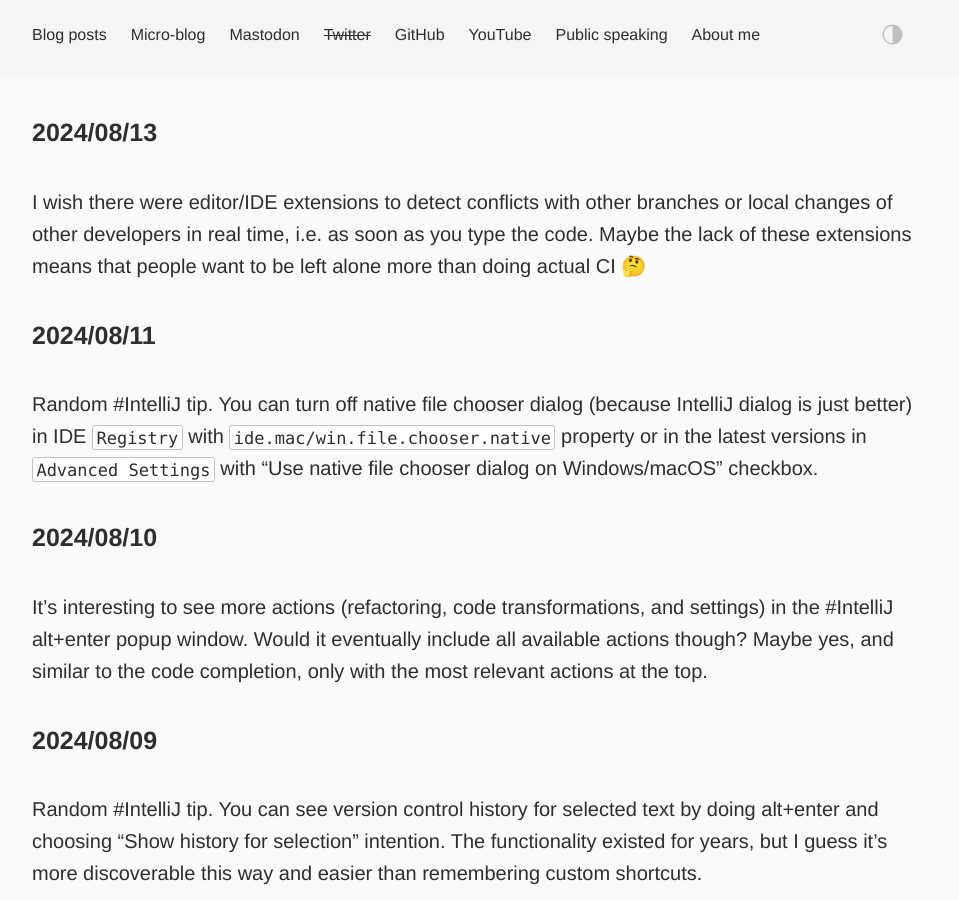
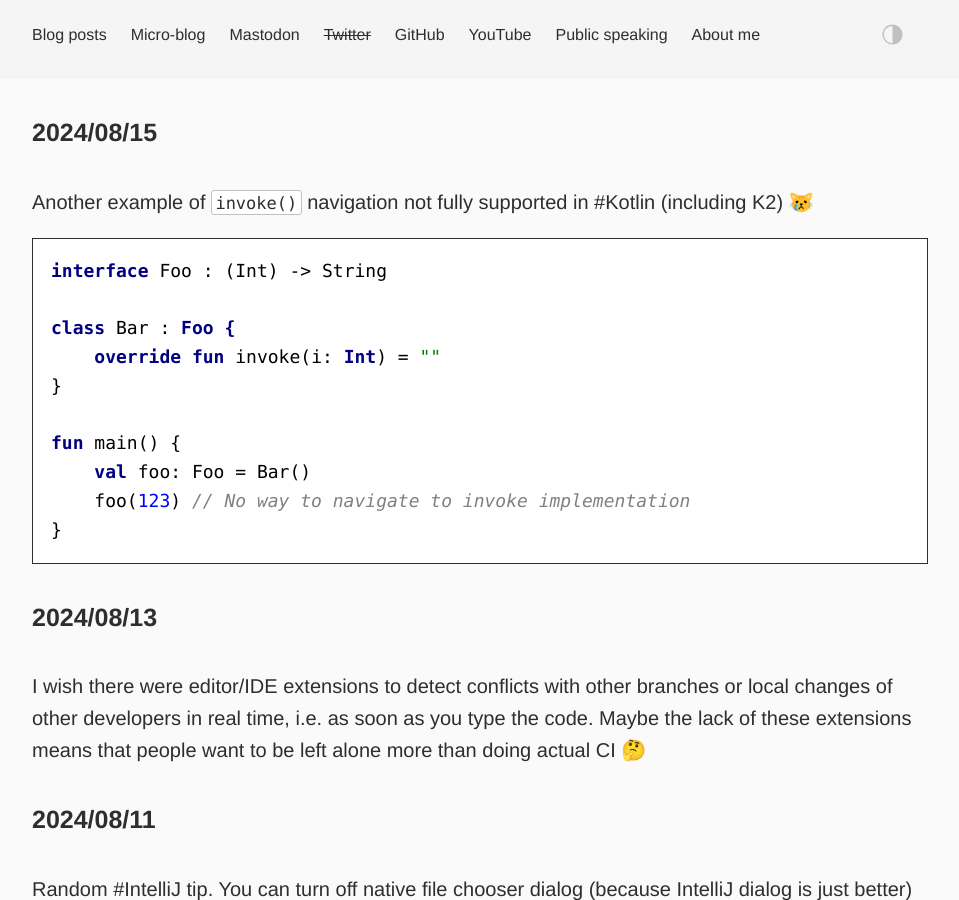
Before and after one commit to dkandalov/dkandalov.github.io, a Jekyll site: the page built from micro-blog.md, in a window 1280 px wide and 900 px high. Shown: the whole window, without its empty margins (160-1119 px from the left). Built offline with Jekyll 4.4.1, drawn with Linux system fonts in a browser that asks for light colours.

Commit message:
updated micro-blog

```diff
--- a/micro-blog.md
+++ b/micro-blog.md
@@ -2,6 +2,21 @@
 layout: post
 permalink: /micro-blog/
 ---
+
+#### 2024/08/15
+Another example of `invoke()` navigation not fully supported in #Kotlin (including K2) 😿
+<kotlin>
+interface Foo : (Int) -&gt; String
+
+class Bar : Foo {
+    override fun invoke(i: Int) = ""
+}
+
+fun main() {
+    val foo: Foo = Bar()
+    foo(123) // No way to navigate to invoke implementation
+}
+</kotlin>
 
 #### 2024/08/13
 I wish there were editor/IDE extensions to detect conflicts with other branches or local changes of other developers in real time, i.e. as soon as you type the code. Maybe the lack of these extensions means that people want to be left alone more than doing actual CI 🤔
```
